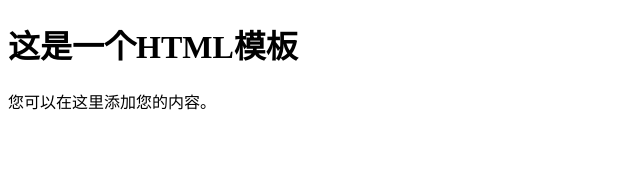
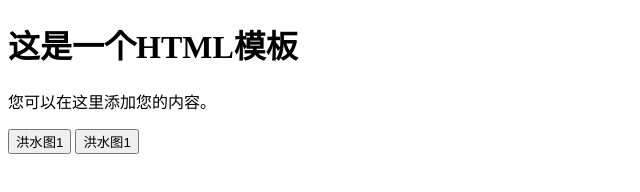
Before and after one commit to HQJiao/hqjiao.github.io, a plain HTML site: page index.html in a window 1280 px wide. Shown: the whole page, without its empty margins (0-640 px from the left). Drawn offline with Linux system fonts and the light colour scheme.

Commit message:
add two flood page

```diff
--- a/index.html
+++ b/index.html
@@ -11,8 +11,13 @@
 <body>
     <h1>这是一个HTML模板</h1>
     <p>您可以在这里添加您的内容。</p>
+    <div>
+        <button onclick="">洪水图1</button>
+        <button>洪水图1</button>
+
+    </div>
     <script>
-        // 在这里添加您的JavaScript代码
+
     </script>
 </body>
 
```
